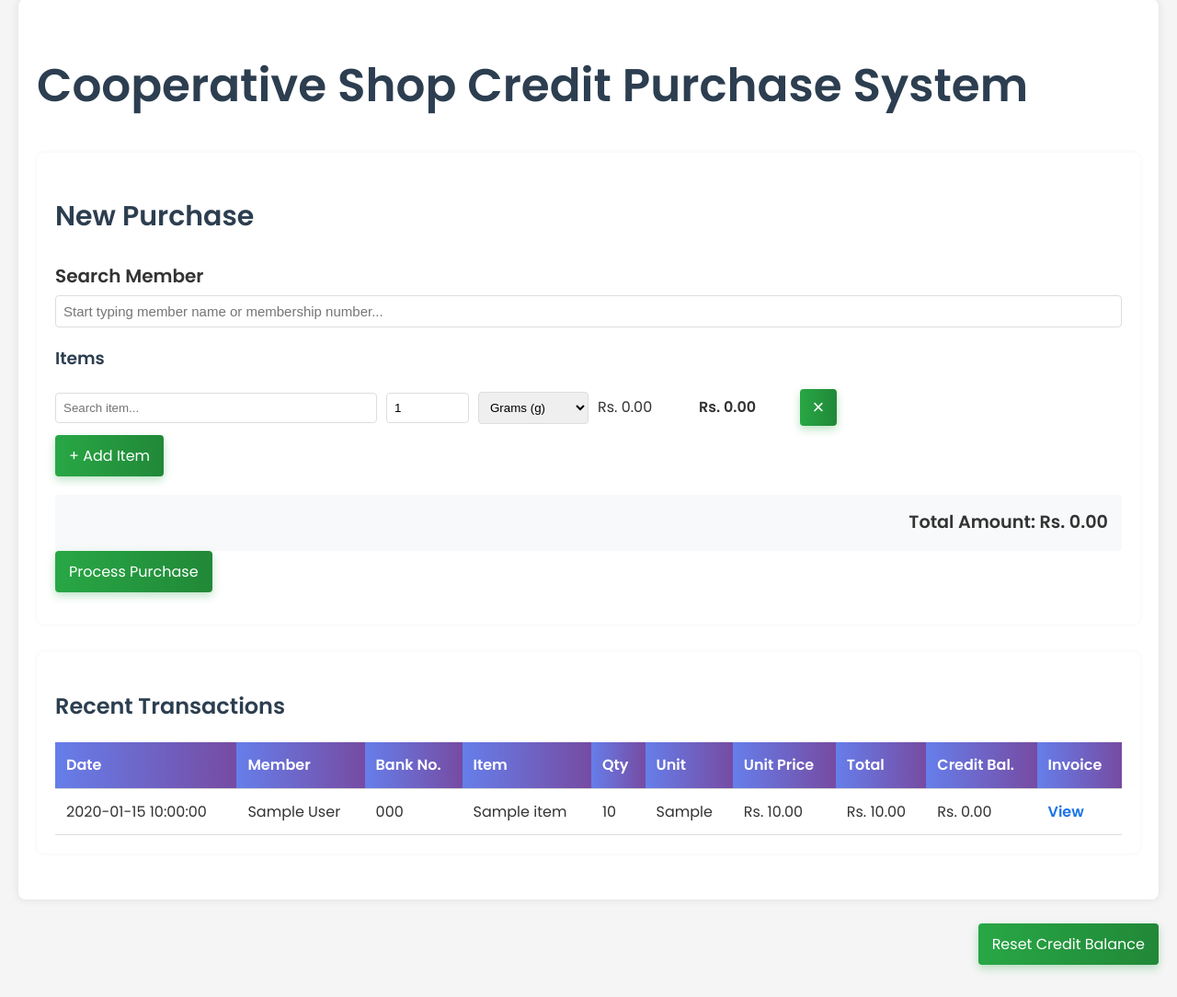
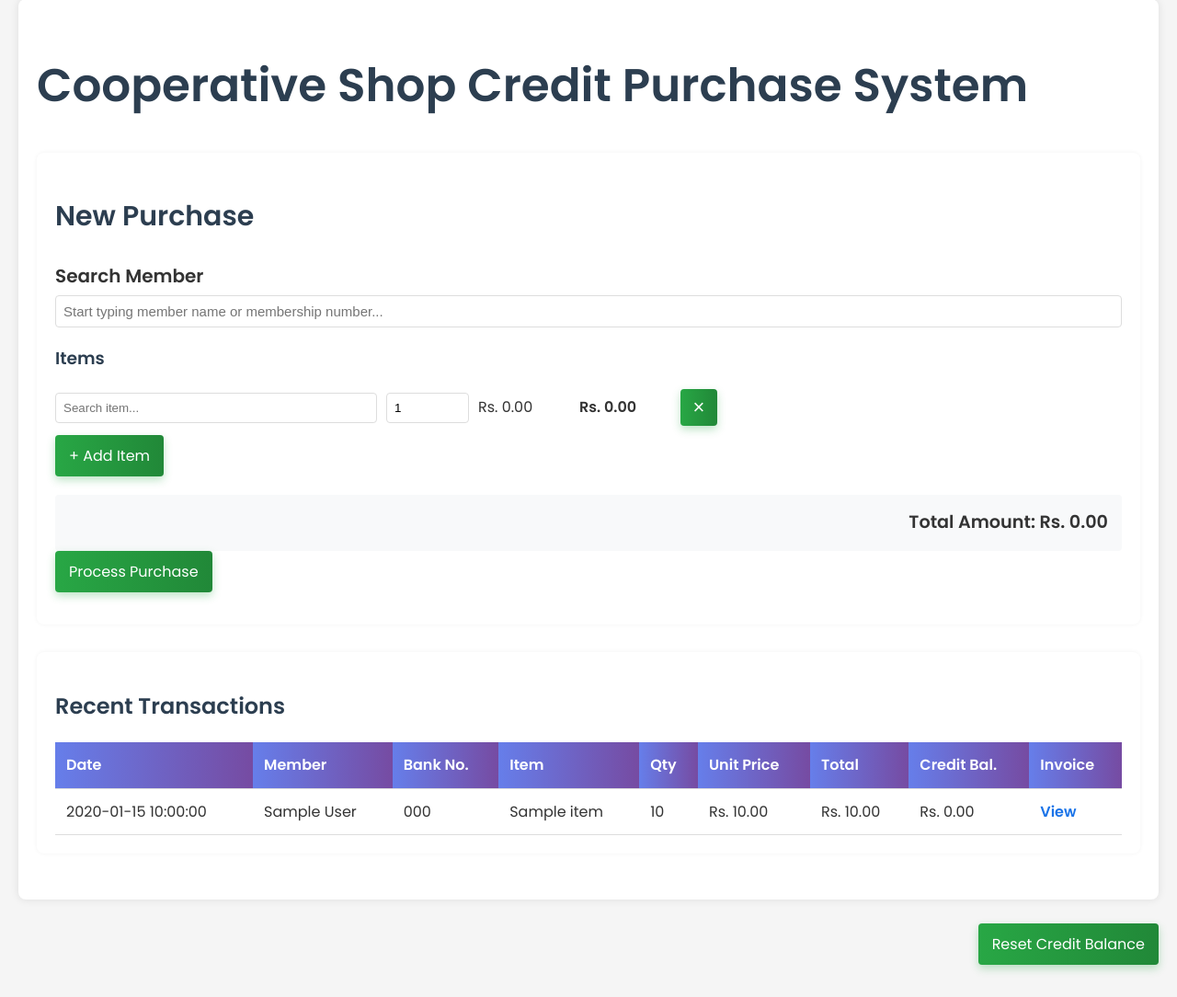
Before and after one commit to Amandi1112/im-project, a PHP site: page /purchase.php in a window 1280 px wide. Shown: the part 21-1105 px from the top of the page at 92% size. Run offline with PHP 8.4, Linux system fonts and the light colour scheme; tables that the repository leaves empty or names only in its code hold one stand-in row (values such as "Sample post").

Commit message:
member purchases

```diff
--- a/purchase.php
+++ b/purchase.php
@@ -28,11 +28,9 @@ if (isset($_GET['action'])) {
     if ($_GET['action'] == 'get_item_info' && isset($_GET['id'])) {
         $stmt = $pdo->prepare("
             SELECT i.*,
-                   GROUP_CONCAT(DISTINCT s.supplier_name SEPARATOR ', ') as supplier_names,
-                   COUNT(DISTINCT i2.item_id) as supplier_count
+       GROUP_CONCAT(DISTINCT s.supplier_name SEPARATOR ', ') as supplier_names
 FROM items i
 LEFT JOIN supplier s ON i.supplier_id = s.supplier_id
-            LEFT JOIN items i2 ON i.item_name = i2.item_name AND i2.item_id != i.item_id
 WHERE i.item_id = ?
 GROUP BY i.item_id
         ");
@@ -75,7 +73,7 @@ if (isset($_GET['action'])) {
         $stmt = $pdo->prepare("
             SELECT item_id as id,
        CONCAT(item_name, ' (', unit_size, ' ', unit,' ', type, ')') as label,
-                   unit, type, current_quantity
+       current_quantity
 FROM items
 WHERE item_name LIKE ? AND current_quantity > 0
 ORDER BY item_name
@@ -99,7 +97,7 @@ function generateInvoicePDF($purchaseId, $pdo) {
     $stmt = $pdo->prepare("
     SELECT p.*, m.id as member_id, m.full_name, m.bank_membership_number,
            m.address, m.telephone_number, i.item_name, i.price_per_unit,
-           i.item_code, s.supplier_name, p.unit as purchase_unit
+           i.item_code, i.unit_size, i.unit, s.supplier_name, p.unit as purchase_unit
     FROM purchases p
     JOIN members m ON p.member_id = m.id
     JOIN items i ON p.item_id = i.item_id
@@ -208,12 +206,12 @@ function generateInvoicePDF($purchaseId, $pdo) {
 $pdf->SetFont('Helvetica','B',10);
 
 $pdf->Cell(15,10,'#',1,0,'C',true);
-    $pdf->Cell(90,10,'ITEM DESCRIPTION',1,0,'L',true); // Adjusted width
-    $pdf->Cell(30,10,'ITEM CODE',1,0,'C',true); // Adjusted width
-    $pdf->Cell(30,10,'UNIT',1,0,'C',true); // Added unit column
-    $pdf->Cell(30,10,'UNIT PRICE',1,0,'R',true);
-    $pdf->Cell(25,10,'QTY',1,0,'C',true);
-    $pdf->Cell(35,10,'TOTAL',1,1,'R',true);
+$pdf->Cell(65,10,'ITEM DESCRIPTION',1,0,'L',true);    // Reduced from 90
+$pdf->Cell(45,10,'ITEM CODE',1,0,'C',true);           // Reduced from 30
+$pdf->Cell(25,10,'UNIT SIZE',1,0,'C',true);           // NEW COLUMN
+$pdf->Cell(25,10,'UNIT PRICE',1,0,'R',true);          // Reduced from 30
+$pdf->Cell(20,10,'QTY',1,0,'C',true);                 // Reduced from 25
+$pdf->Cell(30,10,'TOTAL',1,1,'R',true);
 
     // Table Rows
     $pdf->SetTextColor($darkColor[0], $darkColor[1], $darkColor[2]);
@@ -222,19 +220,19 @@ function generateInvoicePDF($purchaseId, $pdo) {
 $rowNum = 1;
 foreach ($purchases as $purchase) {
     $pdf->Cell(15,8,$rowNum,1,0,'C');
-        $pdf->Cell(90,8,$purchase['item_name'],1,0,'L');
-        $pdf->Cell(30,8,$purchase['item_code'],1,0,'C');
-        $pdf->Cell(30,8,strtoupper($purchase['purchase_unit']),1,0,'C'); // Display unit
-        $pdf->Cell(30,8,'Rs. '.number_format($purchase['price_per_unit'],2),1,0,'R');
-        $pdf->Cell(25,8,$purchase['quantity'],1,0,'C');
-        $pdf->Cell(35,8,'Rs. '.number_format($purchase['total_price'],2),1,1,'R');
+    $pdf->Cell(65,8,$purchase['item_name'],1,0,'L');
+    $pdf->Cell(45,8,$purchase['item_code'],1,0,'C');
+    $pdf->Cell(25,8,$purchase['unit_size'].' '.$purchase['unit'],1,0,'C');  // NEW COLUMN
+    $pdf->Cell(25,8,'Rs. '.number_format($purchase['price_per_unit'],2),1,0,'R');
+    $pdf->Cell(20,8,$purchase['quantity'],1,0,'C');
+    $pdf->Cell(30,8,'Rs. '.number_format($purchase['total_price'],2),1,1,'R');
     $rowNum++;
 }
 
     // Subtotal row
    $pdf->SetFont('Helvetica','B',10);
-    $pdf->Cell(190,8,'SUBTOTAL',1,0,'R'); // Adjusted width
-    $pdf->Cell(35,8,'Rs. '.number_format($subtotal,2),1,1,'R');
+$pdf->Cell(195,8,'SUBTOTAL',1,0,'R');  // Adjusted from 210 to 195
+$pdf->Cell(30,8,'Rs. '.number_format($subtotal,2),1,1,'R');
 
     // ========== NEW CREDIT LIMIT ========== //
     // Check if credit_limit exists before using it
@@ -306,7 +304,7 @@ if ($_SERVER['REQUEST_METHOD'] === 'POST') {
             // Validate items array structure
             $validItems = [];
             foreach ($items as $itemData) {
-                if (!isset($itemData['item_id']) || !isset($itemData['quantity']) || !isset($itemData['unit'])) {
+                if (!isset($itemData['item_id']) || !isset($itemData['quantity'])) {
                     $error = "Invalid item data format";
                     break;
                 }
@@ -320,7 +318,7 @@ if ($_SERVER['REQUEST_METHOD'] === 'POST') {
                 $validItems[] = [
                     'item_id' => $itemId,
                     'quantity' => $quantity,
-                    'unit' => $unit
+
                 ];
             }
 
@@ -339,7 +337,7 @@ if ($_SERVER['REQUEST_METHOD'] === 'POST') {
                     foreach ($validItems as $itemData) {
                         $itemId = $itemData['item_id'];
                         $quantity = $itemData['quantity'];
-                        $unit = $itemData['unit'];
+
 
                         // Get item details
                         $itemStmt = $pdo->prepare("SELECT * FROM items WHERE item_id = ?");
@@ -360,7 +358,7 @@ if ($_SERVER['REQUEST_METHOD'] === 'POST') {
                         $purchaseDetails[] = [
                             'item_id' => $itemId,
                             'quantity' => $quantity,
-                            'unit' => $unit,
+
                             'price_per_unit' => $item['price_per_unit'],
                             'total_price' => $itemTotal,
                             'item_name' => $item['item_name']
@@ -379,14 +377,13 @@ if ($_SERVER['REQUEST_METHOD'] === 'POST') {
                         $purchaseStmt = $pdo->prepare("
                             INSERT INTO purchases (member_id, item_id, full_name, quantity,
                                                 price_per_unit, total_price, purchase_date,
-                                                current_credit_balance, unit)
-                            VALUES (?, ?, ?, ?, ?, ?, CURDATE(), ?, ?)
+                                                current_credit_balance)
+                            VALUES (?, ?, ?, ?, ?, ?, CURDATE(), ?)
                         ");
                         $purchaseStmt->execute([
     $memberId, $purchase['item_id'], $member['full_name'],
     $purchase['quantity'], $purchase['price_per_unit'], $purchase['total_price'],
-                            $member['current_credit_balance'] + $totalPurchaseAmount,
-                            $purchase['unit']
+    $member['current_credit_balance'] + $totalPurchaseAmount
 ]);
 
                         $purchaseIds[] = $pdo->lastInsertId();
@@ -619,10 +616,7 @@ $transactions = $pdo->query("
             flex: 1;
             max-width: 90px;
         }
-        .item-row .item-unit {
-            flex: 1.2;
-            max-width: 120px;
-        }
+
         .item-row .item-price {
             flex: 1;
             max-width: 100px;
@@ -792,7 +786,7 @@ $transactions = $pdo->query("
                             <th>Bank No.</th>
                             <th>Item</th>
                             <th>Qty</th>
-                            <th>Unit</th>
+
                             <th>Unit Price</th>
                             <th>Total</th>
                             <th>Credit Bal.</th>
@@ -807,7 +801,7 @@ $transactions = $pdo->query("
                                 <td><?php echo htmlspecialchars($transaction['bank_membership_number']); ?></td>
                                 <td><?php echo htmlspecialchars($transaction['item_name']); ?></td>
                                 <td><?php echo htmlspecialchars($transaction['quantity']); ?></td>
-                                <td><?php echo htmlspecialchars($transaction['unit']); ?></td>
+
                                 <td>Rs. <?php echo number_format($transaction['price_per_unit'], 2); ?></td>
                                 <td>Rs. <?php echo number_format($transaction['total_price'], 2); ?></td>
                                 <td>Rs. <?php echo number_format($transaction['current_credit_balance'], 2); ?></td>
@@ -831,19 +825,7 @@ $transactions = $pdo->query("
             <input type="text" class="item-search" placeholder="Search item..." list="item_list" autocomplete="off">
             <input type="hidden" class="item-id" name="">
             <input type="number" class="item-quantity" name="" min="1" value="1" placeholder="Qty">
-            <select class="item-unit" name="">
-                <option value="g">Grams (g)</option>
-                <option value="kg">Kilograms (kg)</option>
-                <option value="ml">Milliliters (ml)</option>
-                <option value="l">Liters (l)</option>
-                <option value="packets">Packets</option>
-                <option value="bags">Bags</option>
-                <option value="bottle">Bottles</option>
-                <option value="box">Boxes</option>
-                <option value="sachet">Sachets</option>
-                <option value="bars">Bars</option>
-                <option value="other">Other</option>
-            </select>
+
             <span class="item-price">Rs. 0.00</span>
             <span class="item-total">Rs. 0.00</span>
             <button type="button" class="btn-danger remove-item-btn">×</button>
@@ -957,11 +939,11 @@ $transactions = $pdo->query("
             const index = document.querySelectorAll('.item-row').length;
             const itemIdInput = newRow.querySelector('.item-id');
             const quantityInput = newRow.querySelector('.item-quantity');
-            const unitSelect = newRow.querySelector('.item-unit');
+
 
             itemIdInput.name = `items[${index}][item_id]`;
             quantityInput.name = `items[${index}][quantity]`;
-            unitSelect.name = `items[${index}][unit]`;
+
 
             container.appendChild(clone);
 
@@ -974,7 +956,7 @@ $transactions = $pdo->query("
             const itemSearch = row.querySelector('.item-search');
             const itemIdInput = row.querySelector('.item-id');
             const quantityInput = row.querySelector('.item-quantity');
-            const unitSelect = row.querySelector('.item-unit');
+
             const priceDisplay = row.querySelector('.item-price');
             const totalDisplay = row.querySelector('.item-total');
             const removeBtn = row.querySelector('.remove-item-btn');
@@ -1013,12 +995,10 @@ $transactions = $pdo->query("
                                 if (data) {
                                     priceDisplay.textContent = 'Rs. ' + data.price_per_unit.toLocaleString();
                                     // Set unit from item data if available
-                                    if (data.unit) {
-                                        unitSelect.value = data.unit;
-                                    }
+
 
                                     // Create a tooltip with additional info
-                                    let tooltipText = `Available Quantity: ${data.current_quantity} ${data.unit}s\nType: ${data.type}\nUnit: ${data.unit}`;
+                                    let tooltipText = `Available Quantity: ${data.current_quantity} ${data.unit}s\nType: ${data.type}`;
 
                                     if (data.has_multiple_suppliers) {
                                         tooltipText += "\nNote: This item is available from multiple suppliers";
@@ -1049,7 +1029,7 @@ $transactions = $pdo->query("
                 itemSearch.title = '';
                 quantityInput.max = '';
                 quantityInput.placeholder = 'Qty';
-                unitSelect.value = 'other';
+
                 calculateRowTotal(row);
             });
 
@@ -1075,7 +1055,7 @@ $transactions = $pdo->query("
                 const unitSelect = row.querySelector('.item-unit');
                 itemIdInput.name = `items[${index}][item_id]`;
                 quantityInput.name = `items[${index}][quantity]`;
-                unitSelect.name = `items[${index}][unit]`;
+
             });
         }
 
```
Lines whose indentation alone changed are shown as unchanged.
